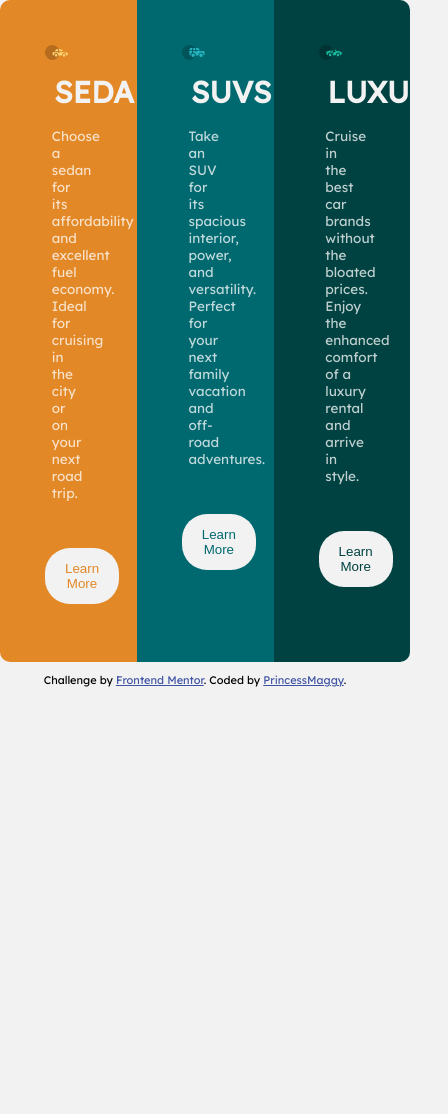
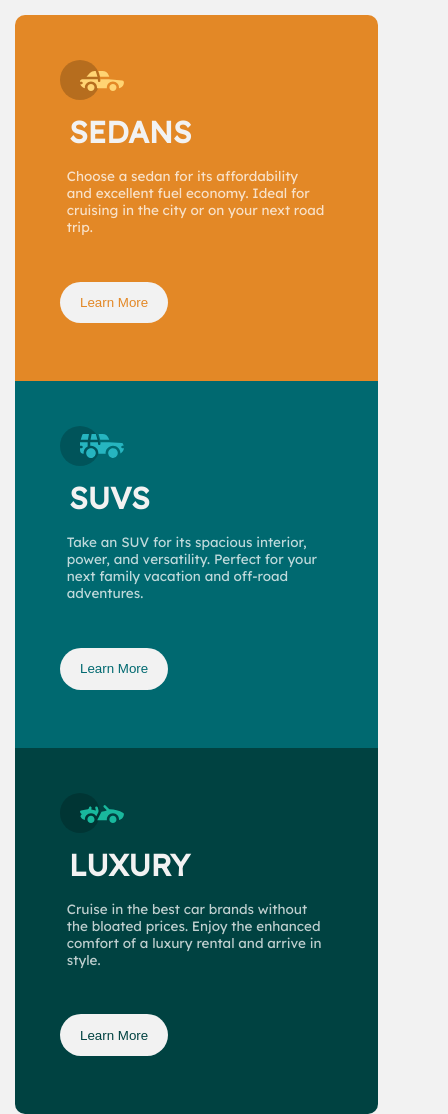
Before and after one commit to PrincessMaggy/preview-card, a plain HTML site: page index.html in a window 390 px wide. Shown: the top 1114 px of the page, 448 px wide, since content can reach past the window. Before the commit the page ends 844 px from the top, so only its background shows below. Drawn offline with Linux system fonts and the light colour scheme.

Commit message:
Style for mobile view

```diff
--- a/style.css
+++ b/style.css
@@ -100,3 +100,31 @@ button{
 .attribution a {
   color: hsl(228, 45%, 44%);
 }
+
+
+/* media query */
+@media (max-width:768px){
+  body{
+    padding: 1em;
+    text-align: center;
+  }
+  .container{
+    flex-direction: column;
+  }
+  .container div{
+  width: 70vw;
+  }
+  .sedan{
+    border-radius: 10px 10px 0 0;
+    }
+  .luxury{
+    border-radius:0 0 10px 10px;
+}
+}
+
+@media (max-width:768px) and (min-width:1000px){
+  .container div{
+    width: 60vw;
+  }
+
+}
```
